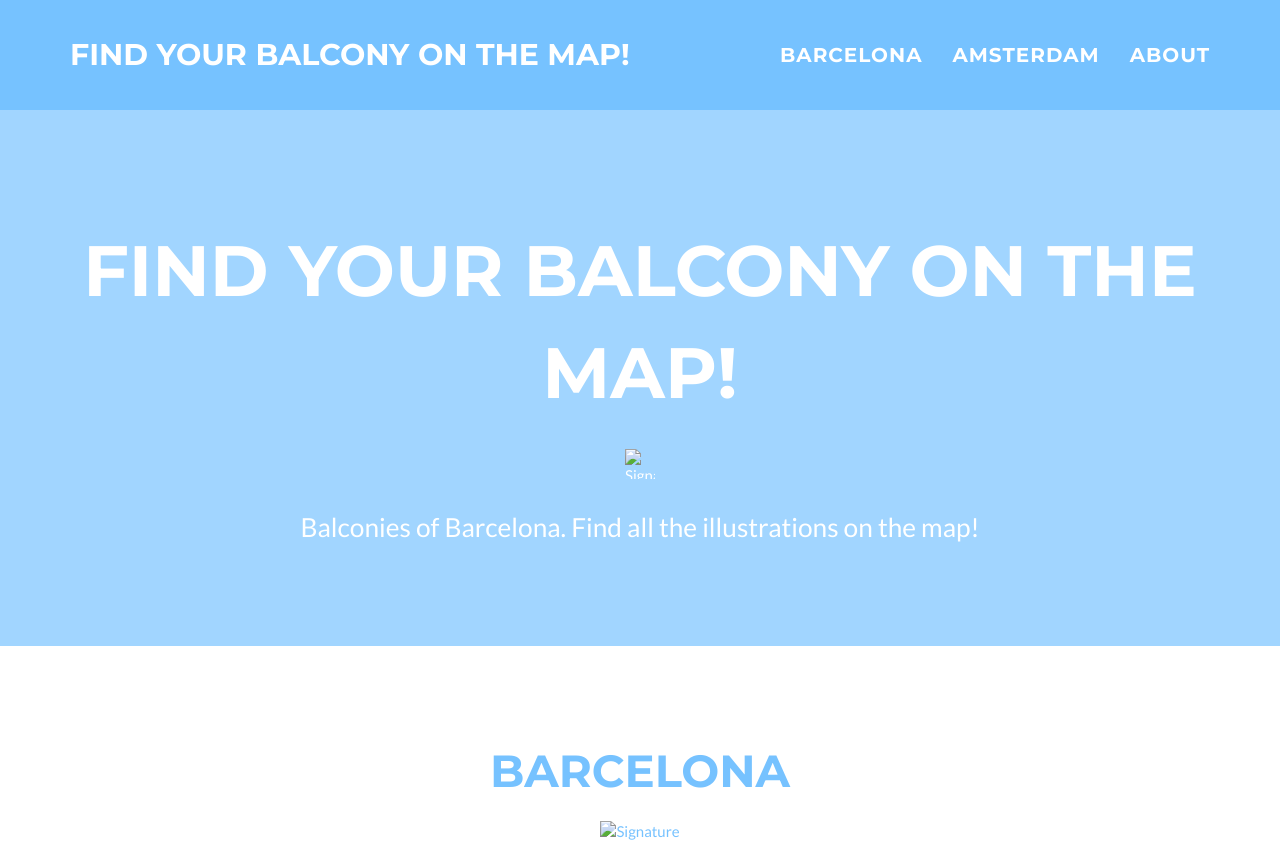
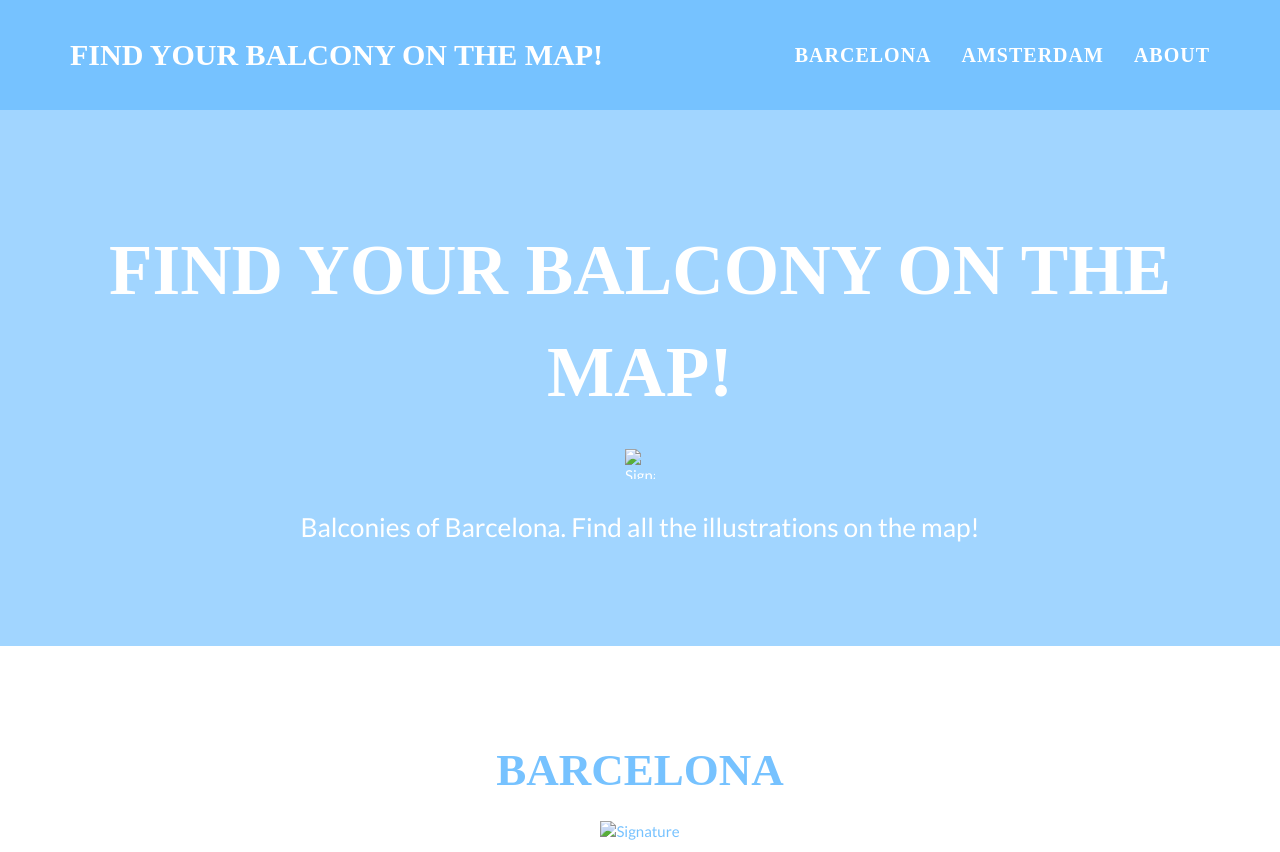
Before and after one commit to balcons/balcons.github.io, a Jekyll site: the page built from portfolio/portfolio.md, in a window 1280 px wide and 1400 px high. Shown: the top 852 px of the window. Built offline with Jekyll 4.4.1, drawn with Linux system fonts in a browser that asks for light colours; some of the changed text lies outside the part shown; grey boxes are pictures that could not be loaded.

Commit message:
changes for the new edge

```diff
--- a/_config.yml
+++ b/_config.yml
@@ -2,7 +2,7 @@
 title: Find your balcony on the map!
 email: balconsche@gmail.com
 url: https://balcons.github.io
-description: "This is my personal website where I publish my works."
+description: "Enjoy the balconies!"
 
 # Contact form: comment the line below if you want to stick with the default PHP contact form
 contact: static
@@ -15,21 +15,21 @@
 
 # Footer settings
 footer:
-  copyright: Maryna Chervinska @itmaryna
+  copyright: Chervinska @SarochkaChe
   location: Location
   social: Around the Web
   credits: Credits
 
 # Social networks usernames (many more available: google-plus, flickr, dribbble, pinterest, instagram, tumblr, linkedin, etc.)
-social:
-  - title: twitter
-    url: http://twitter.com/itmaryna
-  - title: facebook
-    url: https://www.facebook.com/marina.dollarbill
-  - title: behance
-    url: http://behance.com/itmaryna
-  - title: github
-    url: http://github.com/itmaryna
+#social:
+#  - title: twitter
+#    url: http://twitter.com/itmaryna
+#  - title: facebook
+#    url: https://www.facebook.com/marina.dollarbill
+#  - title: behance
+#    url: http://behance.com/itmaryna
+#  - title: github
+#    url: http://github.com/itmaryna
 
 # Postal address (add as many lines as necessary)
 address:
--- a/_includes/about.html
+++ b/_includes/about.html
@@ -10,10 +10,10 @@
             </div>
             <div class="row">
                 <div class="col-lg-4 col-lg-offset-2">
-                    <p style="color: #ffffff;">Hi, my name is Maryna, I´m illustrator, graphic artist and user experiens designer.</p>
+                    <p style="color: #ffffff;">Enjoy the balconies.</p>
                 </div>
                 <div class="col-lg-4">
-                    <p style="color: #ffffff;">Plese contact me if you would like to colaborate. My mail - chervinskam@gmail.com :)</p>
+                    <p style="color: #ffffff;">Please fill in the form below if you want to get in contact with me. Sarah :) </p>
                 </div>
             </div>
         </div>
--- a/_includes/about2.html
+++ b/_includes/about2.html
@@ -10,10 +10,10 @@
             </div>
             <div class="row">
                 <div class="col-lg-4 col-lg-offset-2">
-                    <p style="color: #ffffff;">Hi, my name is Maryna, I´m illustrator, graphic artist and user experiens designer.</p>
+                    <p style="color: #ffffff;">Enjoy the balconies.</p>
                 </div>
                 <div class="col-lg-4">
-                    <p style="color: #ffffff;">Plese contact me if you would like to colaborate. My mail - chervinskam@gmail.com :)</p>
+                    <p style="color: #ffffff;">Please fill in the form below if you would like to collaborate. Sarah :)</p>
                 </div>
             </div>
         </div>
--- a/_includes/about3.html
+++ b/_includes/about3.html
@@ -10,10 +10,10 @@
             </div>
             <div class="row">
                 <div class="col-lg-4 col-lg-offset-2">
-                    <p style="color: #ffffff;">Hi, my name is Maryna, I´m illustrator, graphic artist and user experiens designer.</p>
+                    <p style="color: #ffffff;">Enjoy the balconies.</p>
                 </div>
                 <div class="col-lg-4">
-                    <p style="color: #ffffff;">Plese contact me if you would like to colaborate. My mail - chervinskam@gmail.com :)</p>
+                    <p style="color: #ffffff;">Please fill in the form below if you would like to collaborate. Sarah :)</p>
                 </div>
             </div>
         </div>
--- a/_includes/about4.html
+++ b/_includes/about4.html
@@ -10,10 +10,10 @@
             </div>
             <div class="row">
                 <div class="col-lg-4 col-lg-offset-2">
-                    <p style="color: #ffffff;">Hi, my name is Maryna, I´m illustrator, graphic artist and user experiens designer.</p>
+                    <p style="color: #ffffff;">Enjoy the balconies.</p>
                 </div>
                 <div class="col-lg-4">
-                    <p style="color: #ffffff;">Plese contact me if you would like to colaborate. My mail - chervinskam@gmail.com :)</p>
+                    <p style="color: #ffffff;">Please fill in the form below if you would like to collaborate. Sarah :)</p>
                 </div>
             </div>
         </div>
--- a/_includes/css/main.css
+++ b/_includes/css/main.css
@@ -37,7 +37,7 @@
 h5,
 h6 {
     text-transform: uppercase;
-    font-family: Montserrat,"Helvetica Neue",Helvetica,Arial,sans-serif;
+    font-family: 'Ultra', serif;
     font-weight: 700;
 }
 
@@ -103,7 +103,7 @@
 header .intro-text .name {
     display: block;
     text-transform: uppercase;
-    font-family: Montserrat,"Helvetica Neue",Helvetica,Arial,sans-serif;
+    font-family: 'Ultra', serif;
     font-size: 2em;
     font-weight: 700;
 }
@@ -156,7 +156,7 @@
 
 .navbar {
     text-transform: uppercase;
-    font-family: Montserrat,"Helvetica Neue",Helvetica,Arial,sans-serif;
+    font-family: 'Ultra', serif;
     font-weight: 700;
 }
 
```
